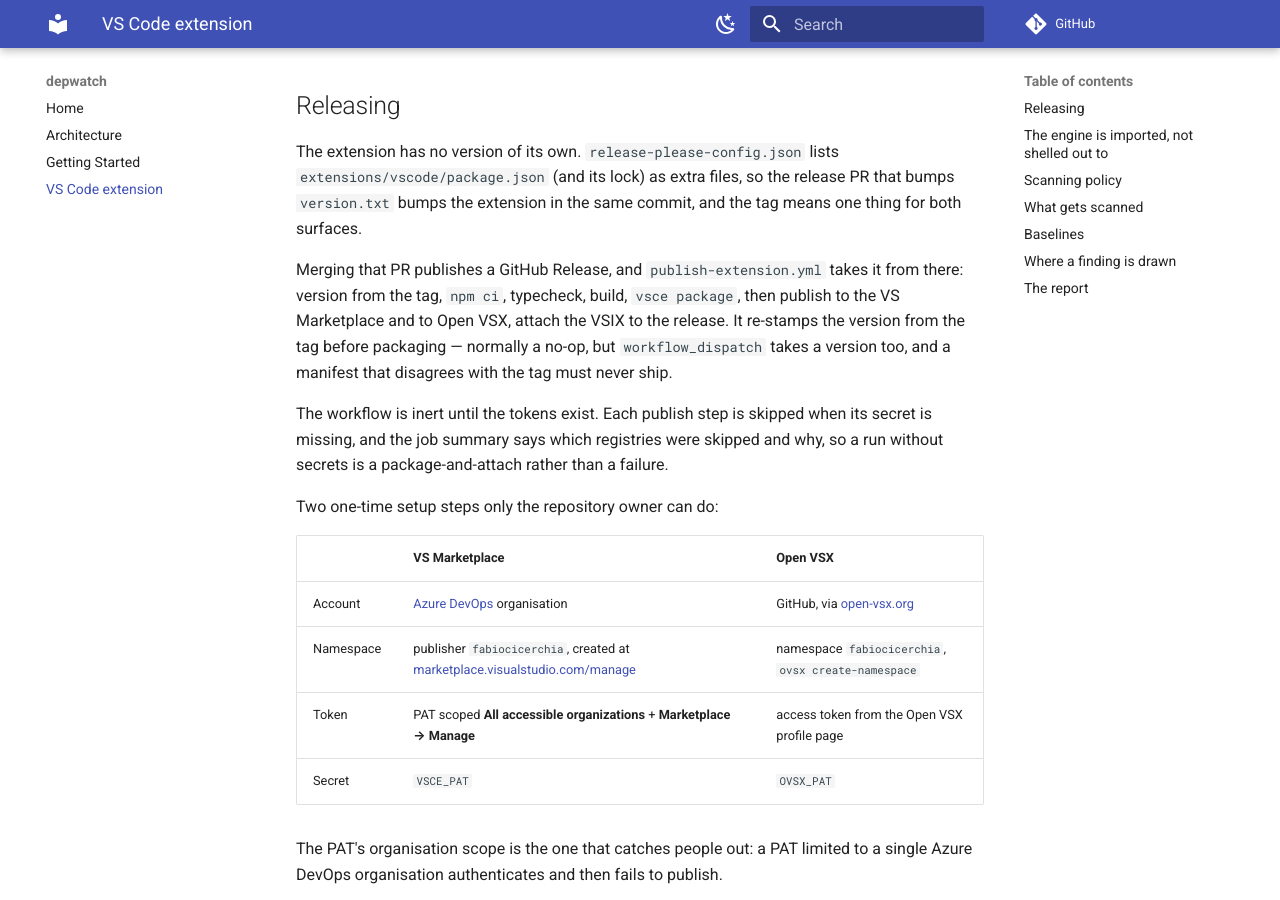
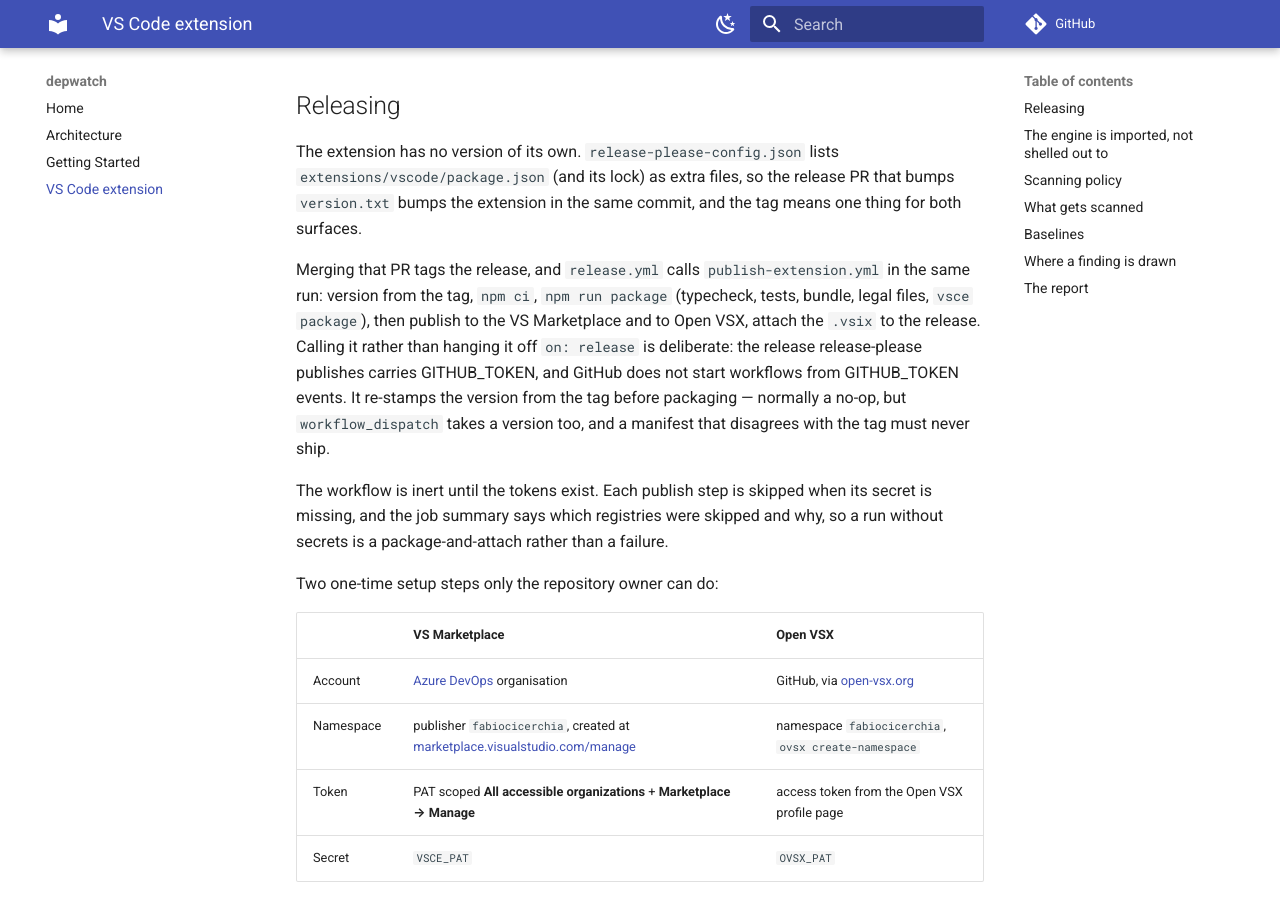
Before and after one commit to fabiocicerchia/depwatch, an MkDocs documentation site: the page built from docs/vscode.md, in a window 1280 px wide and 900 px high, scrolled down 527 px. Built offline with MkDocs 1.6.1 and Material for MkDocs 9.7.7, drawn with Linux system fonts in a browser that asks for light colours; comment, search, counter and statistics services are not loaded.

Commit message:
feat(vscode): capitalise the quadrant labels, align icons and the release plumbing
REPLACE was the only shouted label in the panel; the four quadrants are now
Replace, Upgrade, Watch and Healthy in the tooltip, the tree, the HTML table
and the chart legend. The scope commands use the document/documents icons the
sibling extensions use, and expand-all moves to the end of the navigation group
so it sits beside VS Code's built-in collapse-all.

The HTML report ends with a line pointing at the repository and the copyright.

Build and publish match gandalf and greenlint verb for verb, on the same npm
scripts and a pinned vsce, and publish-extension.yml is now a reusable workflow
called from release.yml — the release release-please publishes carries
GITHUB_TOKEN, and GitHub does not start workflows from GITHUB_TOKEN events, so
the old `on: release` trigger never fired.

Co-Authored-By: Claude Opus 5 (1M context) <noreply@anthropic.com>
Claude-Session: https://claude.ai/code/session_018mcrCkxSr86w6kLrYrUJid

```diff
--- a/docs/vscode.md
+++ b/docs/vscode.md
@@ -28,10 +28,13 @@ The extension has no version of its own. `release-please-config.json` lists
 PR that bumps `version.txt` bumps the extension in the same commit, and the tag
 means one thing for both surfaces.
 
-Merging that PR publishes a GitHub Release, and `publish-extension.yml` takes it
-from there: version from the tag, `npm ci`, typecheck, build, `vsce package`,
-then publish to the VS Marketplace and to Open VSX, attach the VSIX to the
-release. It re-stamps the version from the tag before packaging — normally a
+Merging that PR tags the release, and `release.yml` calls
+`publish-extension.yml` in the same run: version from the tag, `npm ci`,
+`npm run package` (typecheck, tests, bundle, legal files, `vsce package`), then
+publish to the VS Marketplace and to Open VSX, attach the `.vsix` to the
+release. Calling it rather than hanging it off `on: release` is deliberate: the
+release release-please publishes carries GITHUB_TOKEN, and GitHub does not start
+workflows from GITHUB_TOKEN events. It re-stamps the version from the tag before packaging — normally a
 no-op, but `workflow_dispatch` takes a version too, and a manifest that
 disagrees with the tag must never ship.
 
```
Also changed, not shown: CLAUDE.md (+5 -0 lines), 8 other files.
